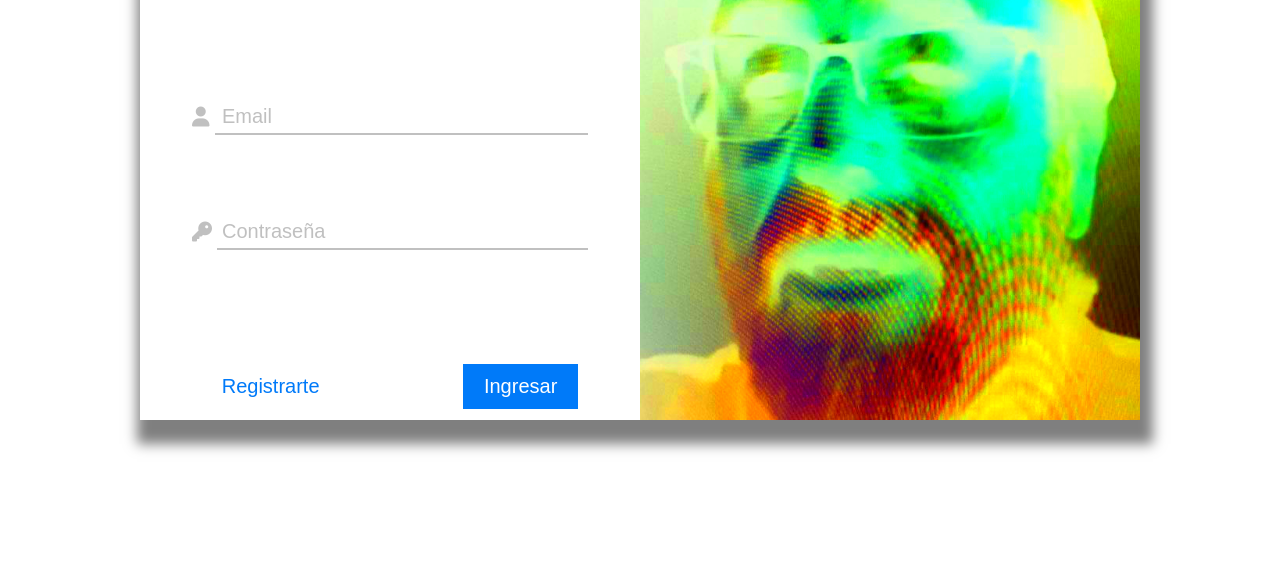
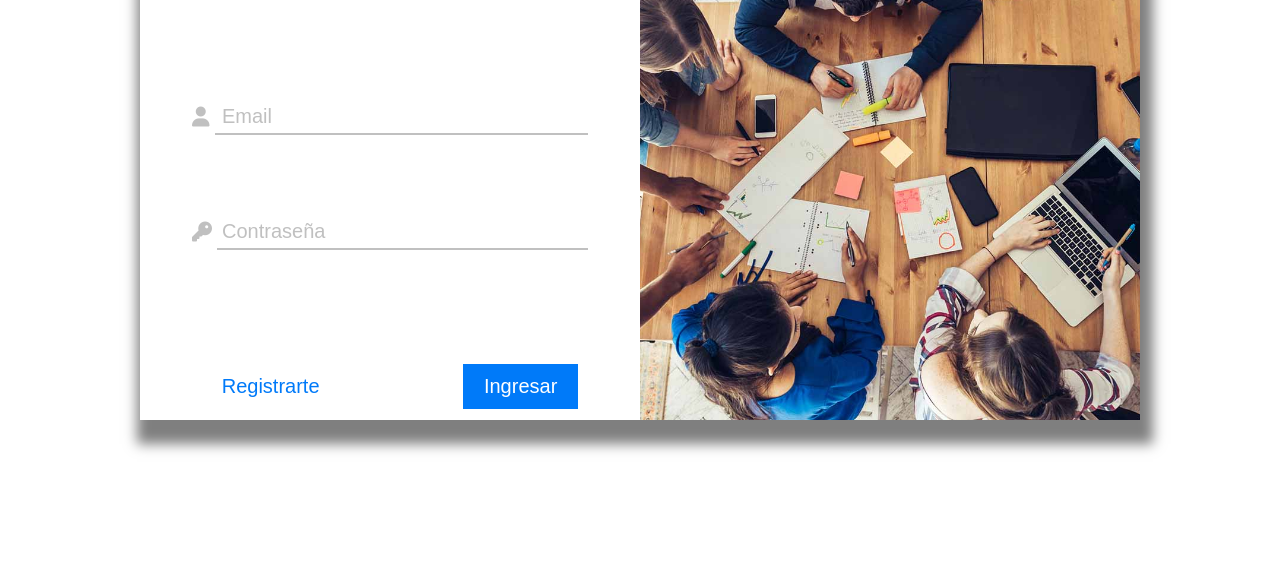
Before and after one commit to VicariousMoth/login-aaaaaaaa, a plain HTML site: page login del aula/index.html in a window 1280 px wide. Shown: the part 230-800 px from the top of the page. Drawn offline with nearby package versions, Linux system fonts and the light colour scheme.

Commit message:
edit height image

```diff
--- a/login del aula/app.css
+++ b/login del aula/app.css
@@ -97,7 +97,7 @@
   overflow: hidden;
 }
 .container-image img {
-  width: 100%;
+  height: 100%;
 }
 .container-button {
   height: 100px;
--- a/login del aula/index.html
+++ b/login del aula/index.html
@@ -44,7 +44,7 @@
           </div>
         </div>
         <div class="container-image">
-          <img src="images/invert.png" alt="">
+          <img src="images/intro.jpg" alt="">
         </div>
       </div>
     </div>
```
